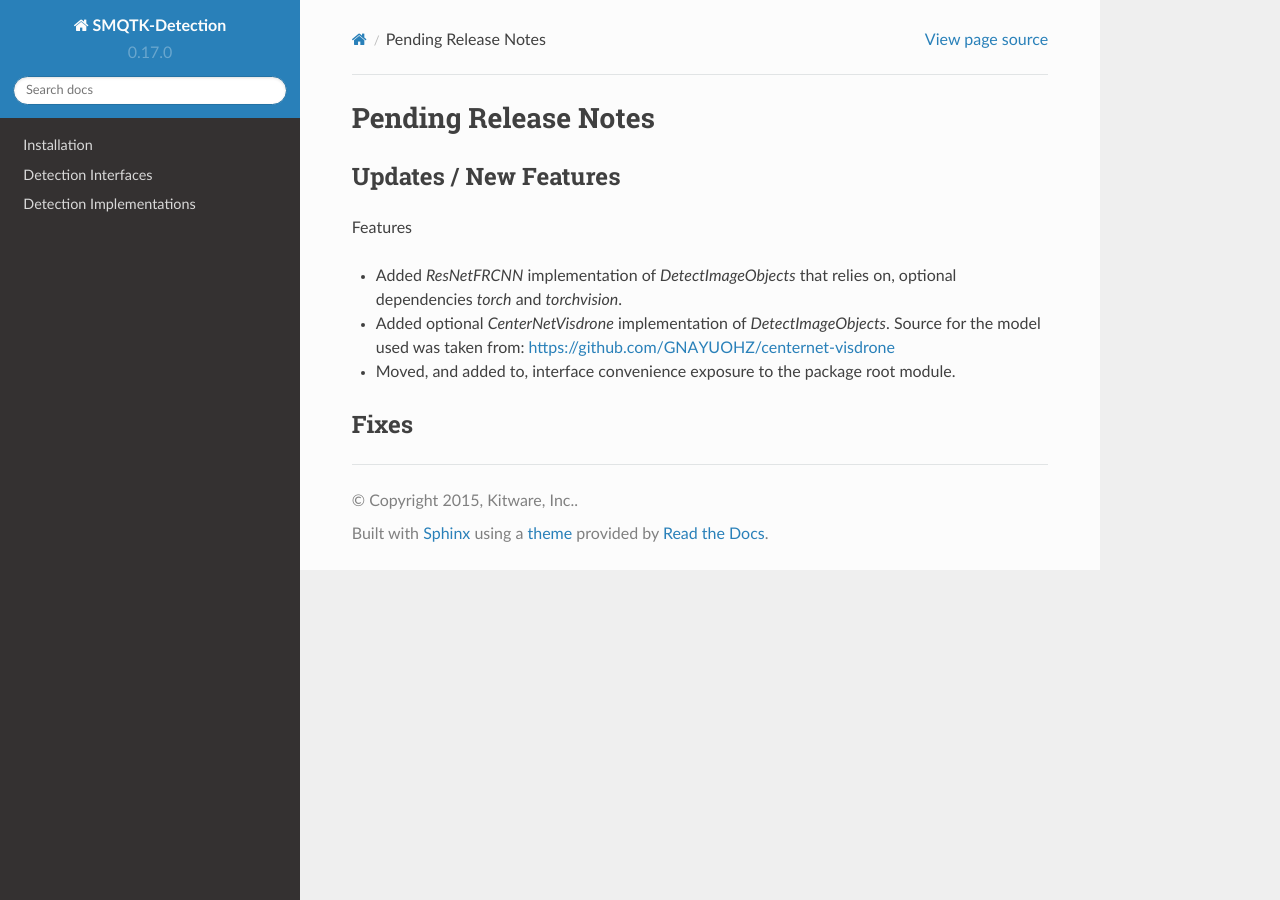
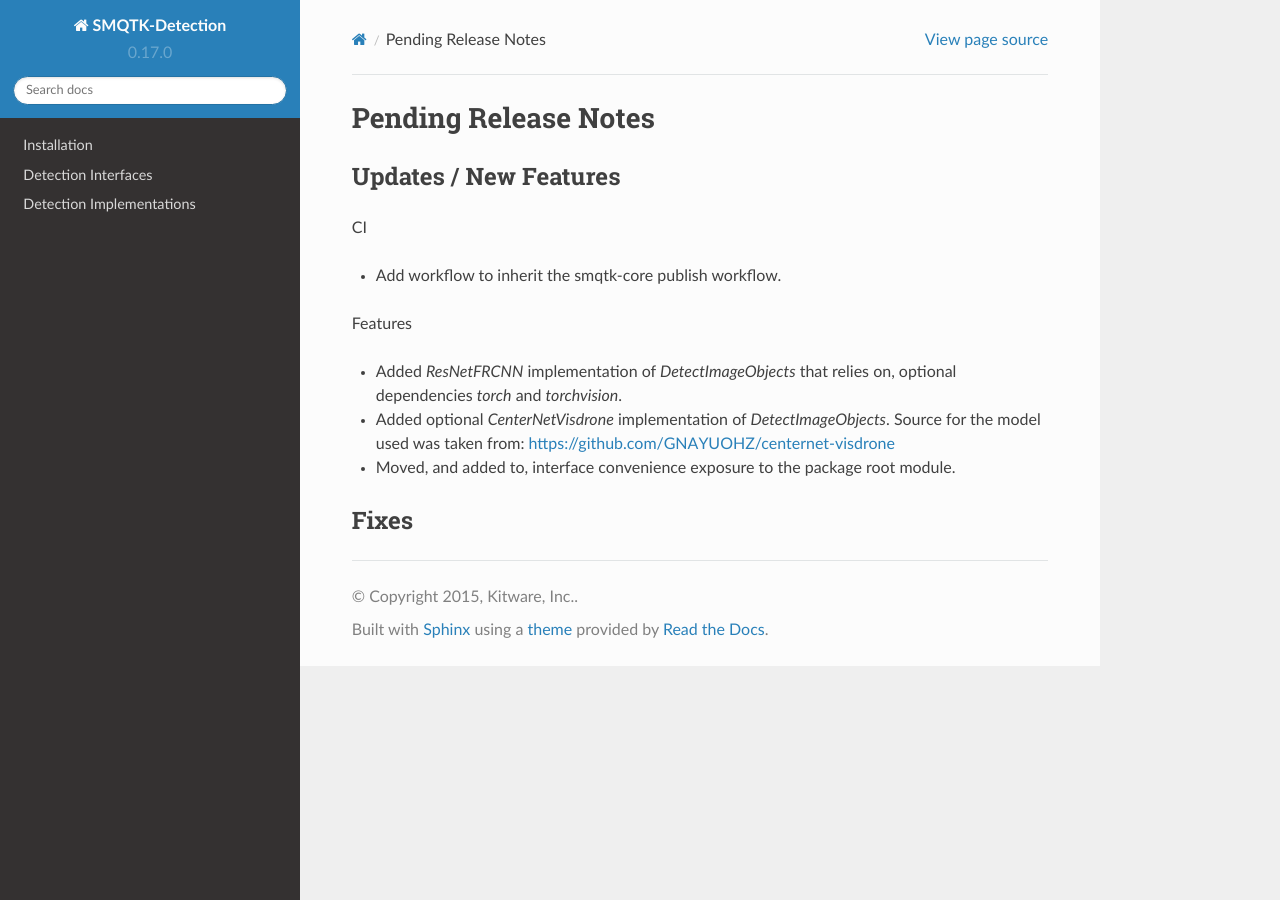
Before and after one commit to Kitware/SMQTK-Detection, a Sphinx documentation site: the page built from docs/release_notes/pending_release.rst, in a window 1280 px wide. Built offline with Sphinx 7.4.7 and the Read the Docs theme 2.0.0, drawn with Linux system fonts in a browser that asks for light colours; pages that are not in the unit, such as notebooks, are missing from menus; the version number is read from the project's files by our own code.

Commit message:
Add publish workflow
Invokes smqtk-core publish workflow for reuse.

```diff
--- a/docs/release_notes/pending_release.rst
+++ b/docs/release_notes/pending_release.rst
@@ -3,6 +3,10 @@ Pending Release Notes
 
 Updates / New Features
 ----------------------
+
+CI
+
+* Add workflow to inherit the smqtk-core publish workflow.
 
 Features
 
```
Also changed, not shown: 1 other file.
